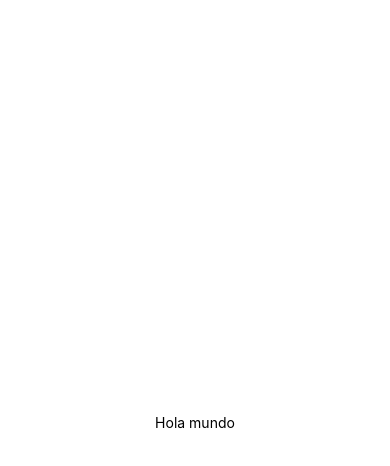
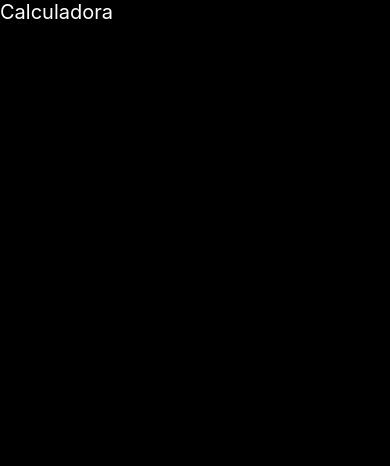
Before and after one commit to EcheCostabel/ios-calculator, a React Native app: screen / in a window 390 px wide. Shown: the top 466 px of the page. Built offline with nearby package versions, Linux system fonts and the light colour scheme.

Commit message:
starting day with react native

```diff
--- a/App.tsx
+++ b/App.tsx
@@ -1,20 +1,17 @@
-import { StatusBar } from 'expo-status-bar';
-import { StyleSheet, Text, View } from 'react-native';
+import { View } from 'react-native';
+import { CalculatorScreen } from './src/screens/CalculatorScreen';
+import { styles } from './src/screens/appTheme';
 
 export default function App() {
   return (
-    <View style={styles.container}>
-      <Text>Hola mundo</Text>
-      <StatusBar style="auto" />
+    <View style={styles.background} >
+      {/* <StatusBar /> */}
+      <CalculatorScreen />
+
     </View>
   );
 }
 
-const styles = StyleSheet.create({
-  container: {
-    flex: 1,
-    backgroundColor: '#fff',
-    alignItems: 'center',
-    justifyContent: 'center',
-  },
-});
+// const styles = StyleSheet.create({
+
+// });
--- /dev/null
+++ b/src/screens/CalculatorScreen.tsx
@@ -0,0 +1,11 @@
+import React from 'react'
+import { View, Text } from 'react-native'
+import { styles } from './appTheme'
+
+export const CalculatorScreen = () => {
+  return (
+    <View>
+        <Text style={styles.text}>Calculadora</Text>
+    </View>
+  )
+}
--- /dev/null
+++ b/src/screens/appTheme.tsx
@@ -0,0 +1,12 @@
+import { StyleSheet } from "react-native"
+
+export const styles = StyleSheet.create({
+    background: {
+        flex: 1,
+        backgroundColor: 'black'
+    },
+    text: {
+        color: 'white',
+        fontSize: 20
+    }
+ })
```
